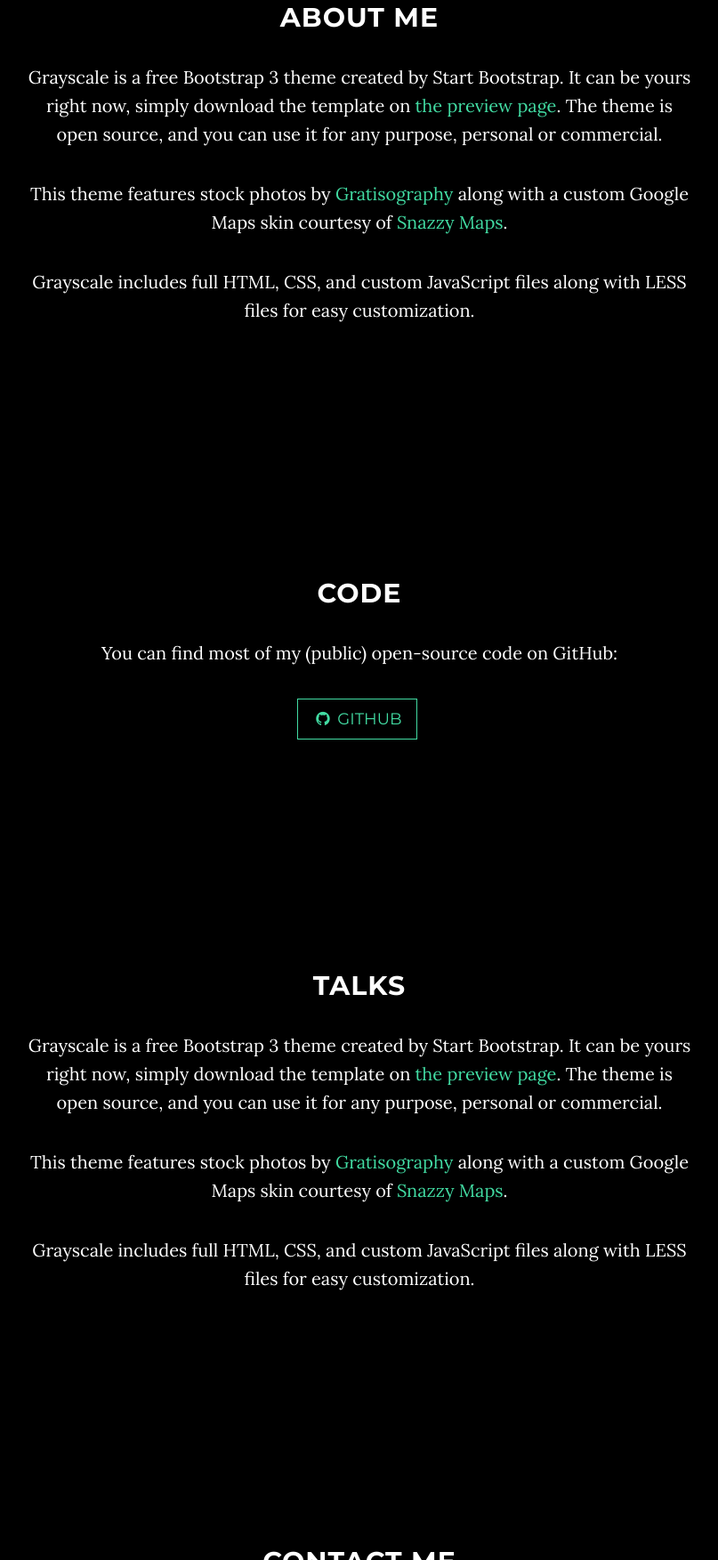
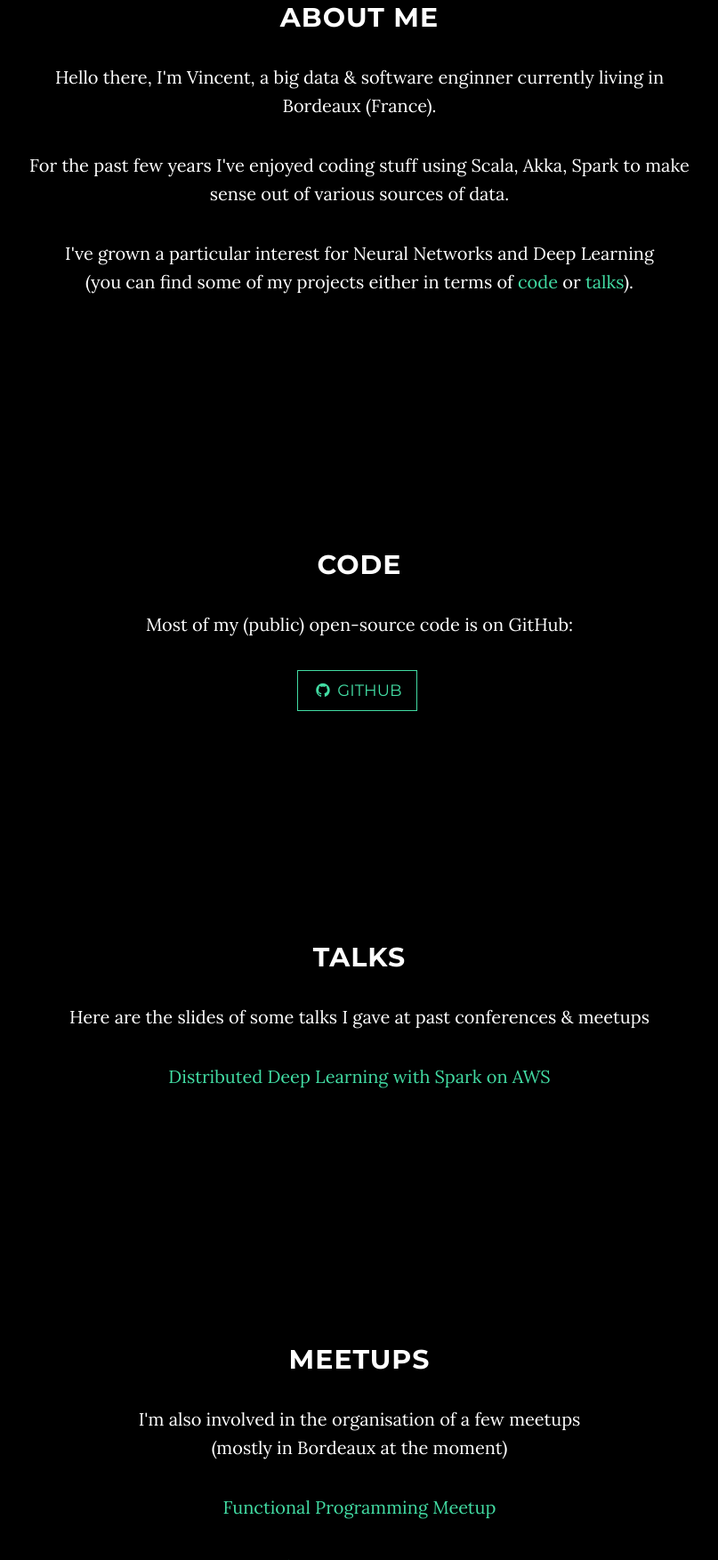
Before and after one commit to nsteenv/nsteenv.github.io, a plain HTML site: page index.html in a window 1280 px wide. Shown: the part 1047-2800 px from the top of the page at 89% size, without its empty margins (236-1043 px from the left). Drawn offline with Linux system fonts and the light colour scheme.

Commit message:
Add talks submodule

```diff
--- a/index.html
+++ b/index.html
@@ -52,6 +52,11 @@
                     <li class="hidden">
                         <a href="#page-top"></a>
                     </li>
+                    <!-- Coming soon...
+                    <li>
+                        <a class="page-scroll" href="#blog">Blog</a>
+                    </li>
+                    -->
                     <li>
                         <a class="page-scroll" href="#about">About</a>
                     </li>
@@ -62,7 +67,13 @@
                         <a class="page-scroll" href="#talks">Talks</a>
                     </li>
                     <li>
+                        <a class="page-scroll" href="#meetups">Meetups</a>
+                    </li>
+                    <li>
                         <a class="page-scroll" href="#contact">Contact</a>
+                    </li>
+                    <li>
+                        <a href="cv/cvf.pdf">Resume</a>
                     </li>
                 </ul>
             </div>
@@ -92,9 +103,11 @@
         <div class="row">
             <div class="col-lg-8 col-lg-offset-2">
                 <h2>About Me</h2>
-                <p>Grayscale is a free Bootstrap 3 theme created by Start Bootstrap. It can be yours right now, simply download the template on <a href="http://startbootstrap.com/template-overviews/grayscale/">the preview page</a>. The theme is open source, and you can use it for any purpose, personal or commercial.</p>
-                <p>This theme features stock photos by <a href="http://gratisography.com/">Gratisography</a> along with a custom Google Maps skin courtesy of <a href="http://snazzymaps.com/">Snazzy Maps</a>.</p>
-                <p>Grayscale includes full HTML, CSS, and custom JavaScript files along with LESS files for easy customization.</p>
+                <p>Hello there, I'm Vincent, a big data &amp; software enginner currently living in Bordeaux (France).</p>
+                <p>For the past few years I've enjoyed coding stuff using Scala, Akka, Spark to make sense out of various sources of data.</p>
+                <p>I've grown a particular interest for Neural Networks and Deep Learning <br>
+                  (you can find some of my projects either in terms of <a class="page-scroll" href="#code">code</a> or <a class="page-scroll" href="#talks">talks</a>).
+                </p>
             </div>
         </div>
     </section>
@@ -104,7 +117,7 @@
         <div class="row">
           <div class="col-lg-8 col-lg-offset-2">
               <h2>Code</h2>
-              <p>You can find most of my (public) open-source code on GitHub:</p>
+              <p>Most of my (public) open-source code is on GitHub:</p>
               </p>
               <ul class="list-inline banner-social-buttons">
                   <li>
@@ -120,9 +133,37 @@
         <div class="row">
             <div class="col-lg-8 col-lg-offset-2">
                 <h2>Talks</h2>
-                <p>Grayscale is a free Bootstrap 3 theme created by Start Bootstrap. It can be yours right now, simply download the template on <a href="http://startbootstrap.com/template-overviews/grayscale/">the preview page</a>. The theme is open source, and you can use it for any purpose, personal or commercial.</p>
-                <p>This theme features stock photos by <a href="http://gratisography.com/">Gratisography</a> along with a custom Google Maps skin courtesy of <a href="http://snazzymaps.com/">Snazzy Maps</a>.</p>
-                <p>Grayscale includes full HTML, CSS, and custom JavaScript files along with LESS files for easy customization.</p>
+                <p>Here are the slides of some talks I gave at past conferences &amp; meetups</p>
+                  <p>
+                    <a href="talks/distributed_deeplearning_with_spark_on_aws/index.html">
+                      Distributed Deep Learning with Spark on AWS
+                    </a>
+                  </p>
+            </div>
+        </div>
+    </section>
+
+    <!-- Meetups Section -->
+    <section id="meetups" class="container content-section text-center">
+        <div class="row">
+            <div class="col-lg-8 col-lg-offset-2">
+                <h2>Meetups</h2>
+                <p>I'm also involved in the organisation of a few meetups <br>(mostly in Bordeaux at the moment)</p>
+                  <p>
+                    <a href="http://www.meetup.com/bdx-fp/">
+                      Functional Programming Meetup
+                    </a>
+                  </p>
+                  <p>
+                    <a href="http://www.meetup.com/Bordeaux-Machine-Learning-Meetup/">
+                      Machine Learning Meetup
+                    </a>
+                  </p>
+                  <p>
+                    <a href="http://www.bordeauxjug.org/">
+                      Java User Group
+                    </a>
+                  </p>
             </div>
         </div>
     </section>
@@ -133,14 +174,11 @@
             <div class="col-lg-8 col-lg-offset-2">
                 <h2>Contact Me</h2>
                 <p>Feel free to drop me an email if you want to get in touch!</p>
-                <p><a href="mailto:feedback@startbootstrap.com">feedback@startbootstrap.com</a>
+                <p><a href="mailto:v.vansteenbergen@gmail.com">v.vansteenbergen@gmail.com</a>
                 </p>
                 <ul class="list-inline banner-social-buttons">
                     <li>
                         <a href="https://twitter.com/nsteenv" class="btn btn-default btn-lg"><i class="fa fa-twitter fa-fw"></i> <span class="network-name">Twitter</span></a>
-                    </li>
-                    <li>
-                        <a href="https://github.com/nsteenv" class="btn btn-default btn-lg"><i class="fa fa-github fa-fw"></i> <span class="network-name">Github</span></a>
                     </li>
                 </ul>
             </div>
```
Also changed, not shown: 1 other file.
